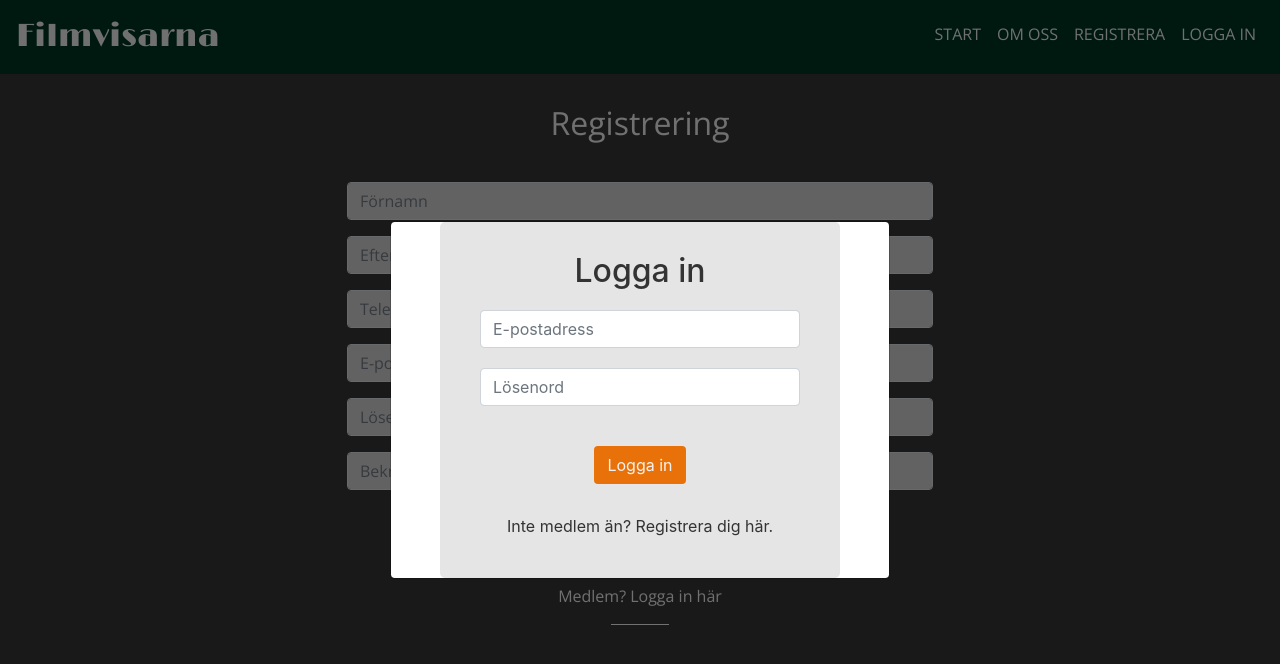
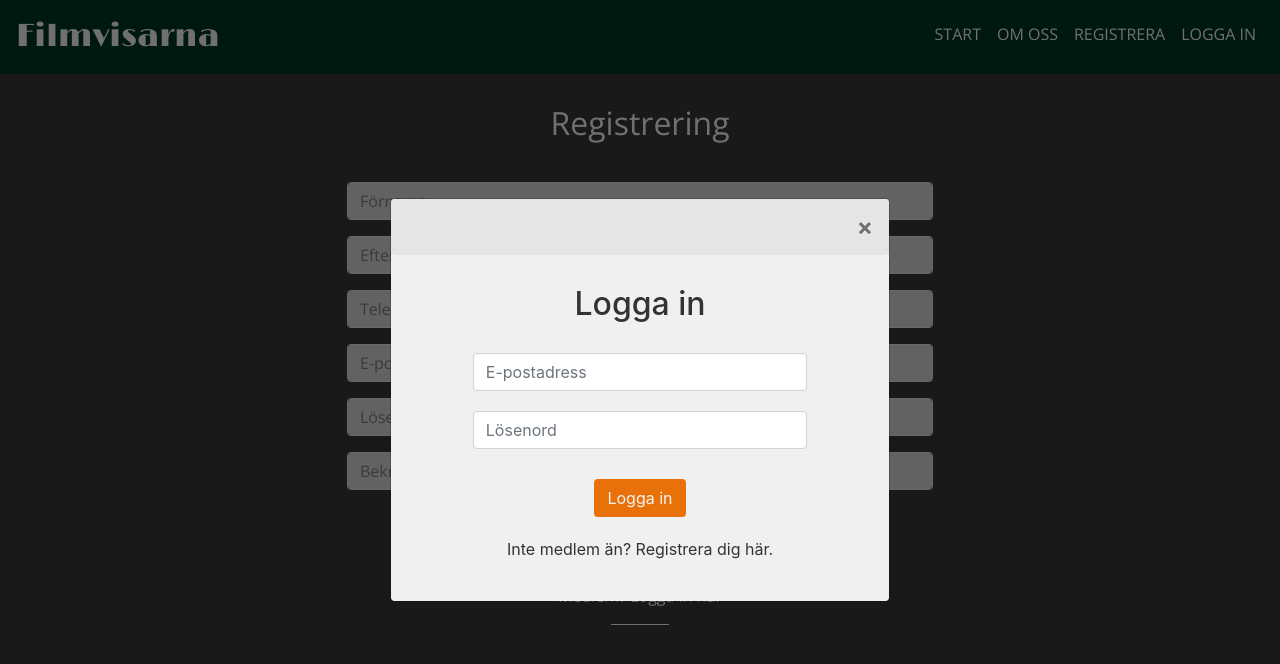
Before and after one commit to chris-mbg/FilmvisarnaAB, a React (Create React App) app: page /registration in a window 1280 px wide. Both pictures are taken after a click on the button "LOGGA IN". Shown: the top 664 px of the page. Built offline with nearby package versions, Linux system fonts and the light colour scheme; no server answers.

Commit message:
Adjustment to css for modal and login

```diff
--- a/src/components/Navbar.js
+++ b/src/components/Navbar.js
@@ -1,11 +1,13 @@
-import React, { useContext, useState } from "react";
-import styles from "../css/Navbar.module.css";
-import { Link } from "react-router-dom";
-import Nav from "react-bootstrap/Nav";
-import Navbar from "react-bootstrap/Navbar";
-import { UserContext } from "../contexts/UserContext";
-import Login from "../components/login/Login";
-import { Modal } from "react-bootstrap";
+import React, { useContext, useState } from 'react';
+import styles from '../css/Navbar.module.css';
+import { Link } from 'react-router-dom';
+import Nav from 'react-bootstrap/Nav';
+import Navbar from 'react-bootstrap/Navbar';
+import { UserContext } from '../contexts/UserContext';
+import Login from '../components/login/Login';
+import { Modal } from 'react-bootstrap';
+import ModalHeader from 'react-bootstrap/ModalHeader';
+import style from '../css/Login.module.css';
 
 function Navbar1() {
   const { loggedInUser } = useContext(UserContext);
@@ -18,29 +20,29 @@ function Navbar1() {
   const handleShowLoginModal = () => setShowLogin(true);
 
   return (
-    <Navbar className={styles.nav} collapseOnSelect expand="md" variant="dark">
-      <Navbar.Brand as={Link} to="/">
+    <Navbar className={styles.nav} collapseOnSelect expand='md' variant='dark'>
+      <Navbar.Brand as={Link} to='/'>
         <span className={styles.font}>Filmvisarna</span>
       </Navbar.Brand>
 
-      <Navbar.Toggle aria-controls="responsive-navbar-nav" />
+      <Navbar.Toggle aria-controls='responsive-navbar-nav' />
       <Navbar.Collapse
-        className="justify-content-end"
-        id="responsive-navbar-nav"
+        className='justify-content-end'
+        id='responsive-navbar-nav'
       >
         <Nav className={styles.nav_links}>
-          <Nav.Link as={Link} to="/" className={styles.link}>
+          <Nav.Link as={Link} to='/' className={styles.link}>
             START
           </Nav.Link>
-          <Nav.Link as={Link} to="/about" className={styles.link}>
+          <Nav.Link as={Link} to='/about' className={styles.link}>
             OM OSS
           </Nav.Link>
           {loggedInUser ? (
-            <Nav.Link as={Link} to="/profile" className={styles.link}>
+            <Nav.Link as={Link} to='/profile' className={styles.link}>
               MIN PROFIL
             </Nav.Link>
           ) : (
-            <Nav.Link as={Link} to="/registration" className={styles.link}>
+            <Nav.Link as={Link} to='/registration' className={styles.link}>
               REGISTRERA
             </Nav.Link>
           )}
@@ -55,11 +57,15 @@ function Navbar1() {
       </Navbar.Collapse>
       {/* Modal */}
       <Modal
-        size={"md"}
+        size={'md'}
         centered={true}
         show={showLogin}
         onHide={handleCloseLoginModal}
       >
+        <ModalHeader
+          className={style.modalCloseButton}
+          closeButton
+        ></ModalHeader>
         <Login setShowLogin={setShowLogin} />
       </Modal>
     </Navbar>
--- a/src/css/Login.module.css
+++ b/src/css/Login.module.css
@@ -1,30 +1,31 @@
 .modalContainer {
-  background-color: #E5E5E5;
+  background-color: #f0f0f0;
   padding: 30px 40px;
-  width: 400px;
+  width: 100%;
   border-radius: 5px;
   margin: auto;
   text-align: center;
   color: #000;
 }
 .loginHeading {
-  margin-bottom: 20px;
+  margin-bottom: 30px;
   color: #333333;
 }
 .loginBtn {
   background-color: #E87209;
   color: #F3F3F3;
-  margin: 20px;
+  margin: 10px;
 }
 
 .loginBtn:hover {
   background-color: #b55e0c;
   color: #F3F3F3;
-  margin: 20px;
+  margin: 10px;
 }
 
 .input {
-  margin-bottom: 20px;
+  margin: 0 auto 20px auto;
+  width: 80%;
 
 }
 .regText{
@@ -48,3 +49,8 @@
   color: #E87209;
   text-decoration: none;
 }
+
+.modalCloseButton {
+  background-color: #E5E5E5;
+  border-bottom: none;
+}
```
Also changed, not shown: src/components/login/Login.js (+17 -17 lines).
